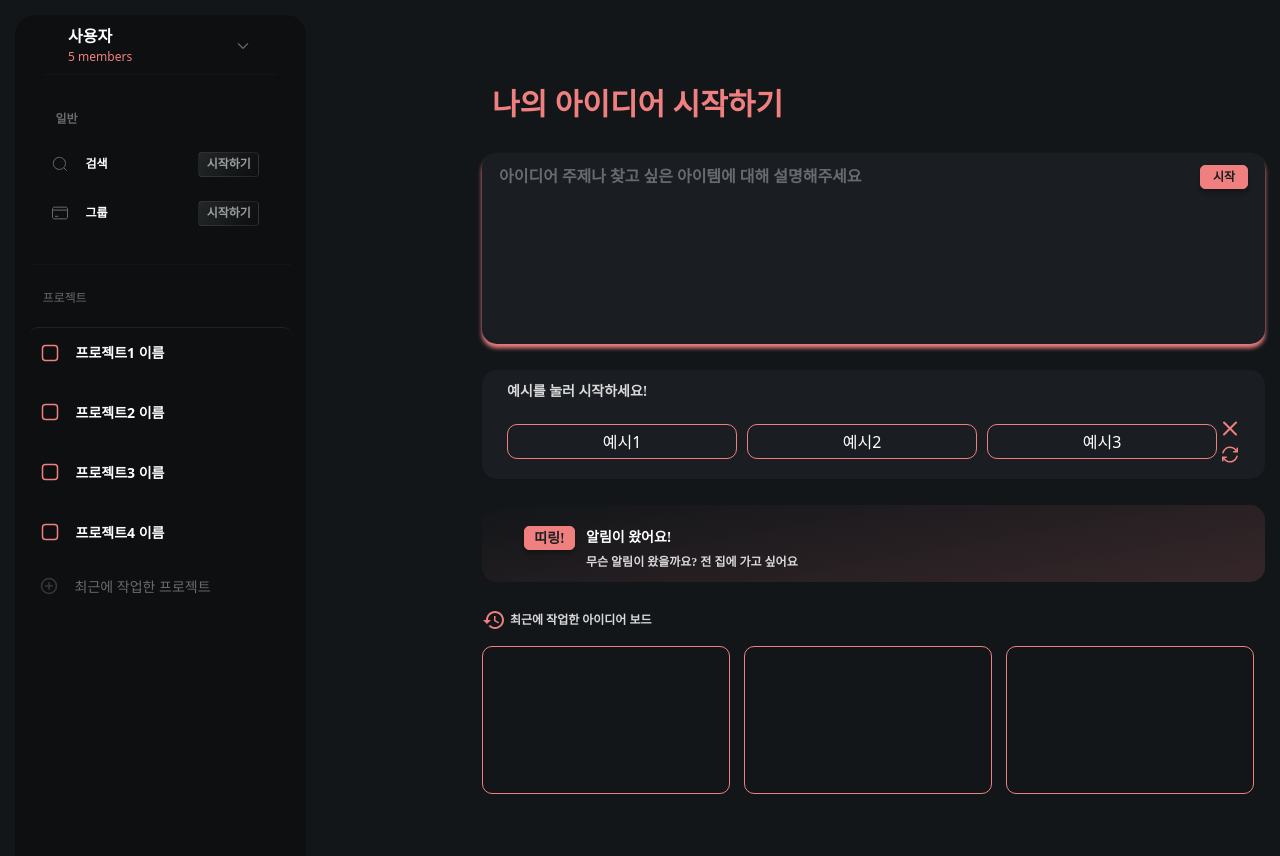
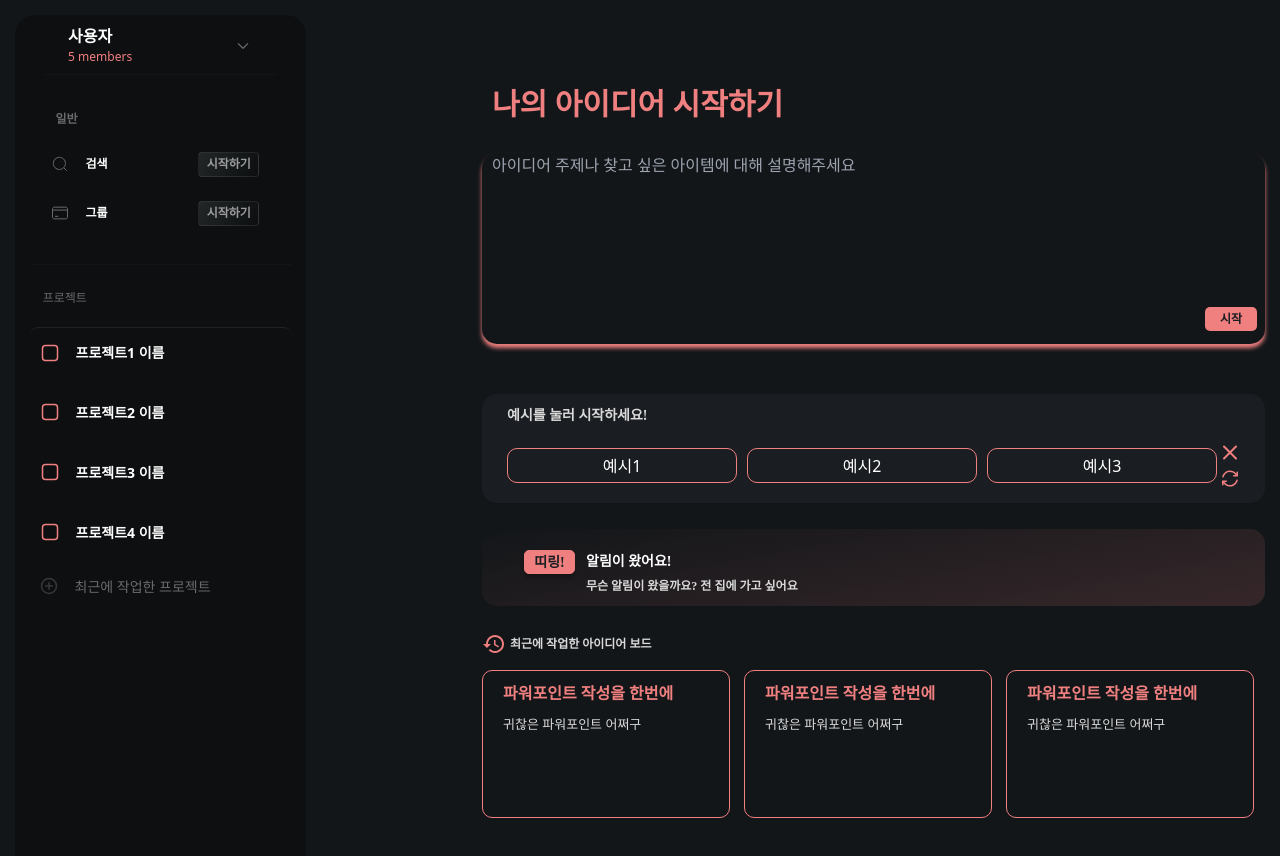
Before and after one commit to sunrint-spark/spark-frontend, a React (Vite) app: page / in a window 1280 px wide. Shown: the top 856 px of the page. Built offline with nearby package versions, Linux system fonts and the light colour scheme.

Commit message:
메인페이지 수정 - 글자 입력되게 - 최근에 작업한 아이디어 보드 수정

```diff
--- a/src/pages/Home.tsx
+++ b/src/pages/Home.tsx
@@ -9,12 +9,14 @@ function HomePage() {
         <div className="MyIdea">
           <p>나의 아이디어 시작하기</p>
         </div>
-        <div className="descripe">
-          <p>아이디어 주제나 찾고 싶은 아이템에 대해 설명해주세요 </p>
-          <button>
-            <p>시작</p>
-          </button>
+        <form className="comment-form">
+                <input
+                    placeholder="아이디어 주제나 찾고 싶은 아이템에 대해 설명해주세요 "
+                />
+                <div>
+                    <button type="submit">시작</button>
                 </div>
+            </form>
         <div className="example">
           <div>
             <p>예시를 눌러 시작하세요!</p>
@@ -51,10 +53,19 @@ function HomePage() {
             </svg>
             <p>최근에 작업한 아이디어 보드</p>
             </div>
+          <div className="recent-content">
             <div>
-            <div></div>
-            <div></div>
-            <div></div>
+              <div>파워포인트 작성을 한번에</div>
+              <div>귀찮은 파워포인트 어쩌구</div>
+            </div>
+            <div>
+              <div>파워포인트 작성을 한번에</div>
+              <div>귀찮은 파워포인트 어쩌구</div>
+            </div>
+            <div>
+              <div>파워포인트 작성을 한번에</div>
+              <div>귀찮은 파워포인트 어쩌구</div>
+            </div>
           </div>
         </div>
       </div>
--- a/src/styles/home.css
+++ b/src/styles/home.css
@@ -1,6 +1,7 @@
 * {
     padding: 0;
     margin: 0;
+    box-sizing: border-box;
 }
 
 .home {
@@ -16,7 +17,6 @@
     width: 783px;
     height: 100vh;
     flex-direction: column;
-    align-items: flex-start;
     margin-left: 176px;
     margin-top: 68px;
 }
@@ -35,34 +35,31 @@
     padding: 10px;
 }
 
-.descripe {
-    display: flex;
+.comment-form{
+    width: 100%;
     height: 191px;
-    padding: 12px 17px;
-    align-items: flex-start;
-    gap: 10px;
-    align-self: stretch;
     border-radius: 15px;
     border: 1px solid var(--, #F08080);
-    background: #1A1D21;
     box-shadow: 0px 4px 4px 0px #F08080;
-    margin-bottom: 26px;
-    justify-content: space-between;
-    flex-wrap: wrap; /* 추가 */
-    align-content: space-between; /* 활성화 */
+    box-sizing: border-box;
+    display: block;
+    flex-direction: column;
+    justify-content: center;
+    align-items: center;
+    margin-bottom: 50px;
 }
-
-
-.descripe > p{
-    color: #686B6E;
-    font-family: "Plus Jakarta Sans";
-    font-size: 16px;
-    font-style: normal;
-    font-weight: 700;
-    line-height: 24px;
+.comment-form > input {
+    width: 95%;
+    box-sizing: border-box;
+    outline: none;
+    border: none;
+    background: transparent;
+    color: white;
+    padding-left: 10px;
+    text-align: left;
+    margin-bottom: 130px;
 }
-
-.descripe > div {
+.comment-form>div>button{
     width: 52px;
     color: #1A1D21;
     text-align: center;
@@ -71,31 +68,16 @@
     font-style: normal;
     font-weight: 700;
     line-height: 24px;
+    background-color: #F08080;
+    border-radius: 5px;
+    margin-right: 8px;
+}
+.comment-form>div{
+    width: 100%;
+    justify-content: end;
+    display: flex;
 }
 
-.descripe > button {
-    display: flex;
-    height: 24px;
-    padding: 0px 12px;
-    justify-content: center;
-    align-items: center;
-    gap: 10px;
-    align-self: stretch;
-    border-radius: 5px;
-    border: 1px solid #F08080;
-    background:#F08080;
-    box-shadow: 0px 4px 4px 0px rgba(0, 0, 0, 0.25);
-}
-
-.descripe > button > p {
-    color: #1A1D21;
-    text-align: center;
-    font-family: "Plus Jakarta Sans";
-    font-size: 12px;
-    font-style: normal;
-    font-weight: 700;
-    line-height: 24px;
-}
 
 .example {
     display: flex;
@@ -279,3 +261,22 @@
     border: 1px solid #F08080;
     background: #131619;
 }
+
+.recent-content > div{
+    color: white;
+    border: 1px solid blue;
+    padding: 10px 20px;
+
+}
+
+.recent-content > div > div:nth-child(1){
+    color: #F08080;
+    margin-bottom: 10px;
+    font-weight: 700;
+}
+
+.recent-content > div > div:nth-child(2) {
+    color: #D9D9D9;
+    font-weight: 500;
+    font-size: 13px;
+}
```
Lines whose indentation alone changed are shown as unchanged.
